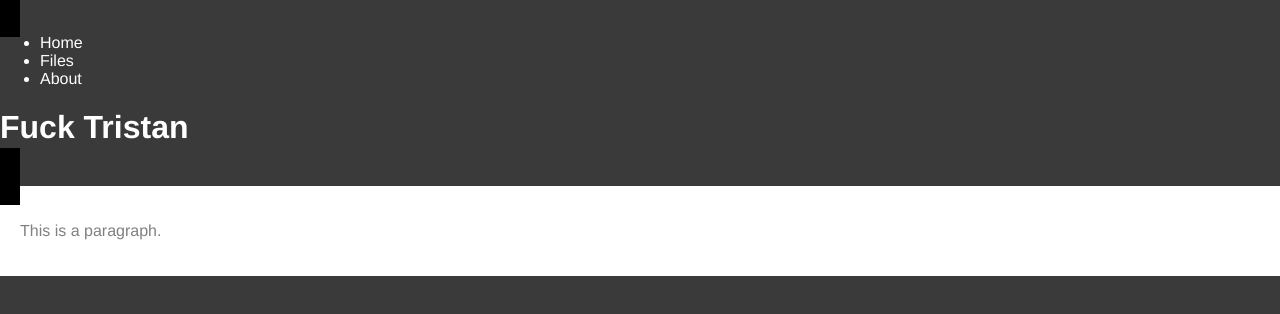
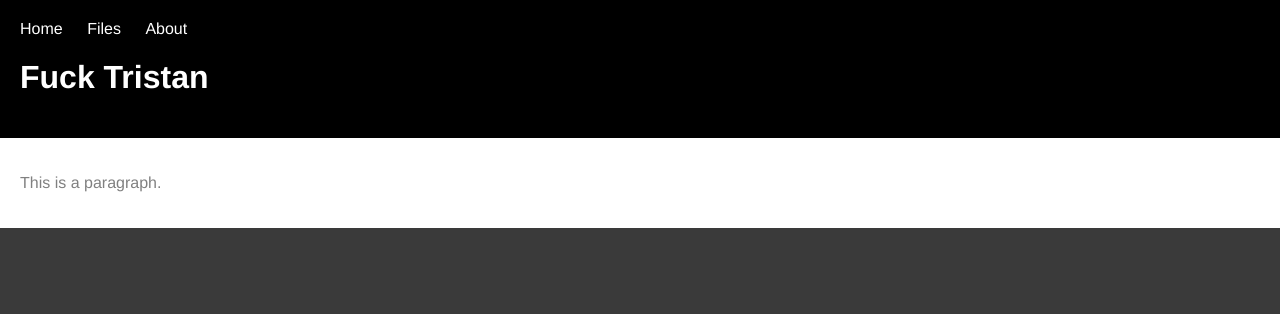
Before and after one commit to Manakahofski/I-want-to-die, a plain HTML site: page Index.html in a window 1280 px wide. Drawn offline with Linux system fonts and the light colour scheme.

Commit message:
Adding nav buttons

```diff
--- a/Index.html
+++ b/Index.html
@@ -14,7 +14,7 @@
 		}
 
 		header {
-			display: inline;
+
 			background: black;
 			padding: 20px;
 
@@ -26,14 +26,18 @@
 			padding:20px;
 		}
 
-
-
+		ul {
+			margin: 0;
+			padding:0;
+			list-style-type: none;
 
 		}
 
+		li {
+			display: inline-block;
+			margin: 0 20px 0 0;
 
-
-
+		}
 
 
 
@@ -56,6 +60,7 @@
 </head>
 <body>
 <header>
+	<nav>
 		<ul>
 			<li>
 				Home
@@ -69,9 +74,8 @@
 				About
 			</li>
 		</ul>
-
+	</nav>
 <h1>Fuck Tristan</h1>
-
 </header>
 
 
@@ -82,13 +86,21 @@
 
 
 <section>
-
-
 <p>This is a paragraph.</p>
+</section>
 
 
 
-</section>
+
+
+
+
+
+
+
+
+
+
 
 
 </body>
```
Lines whose indentation alone changed are shown as unchanged.
